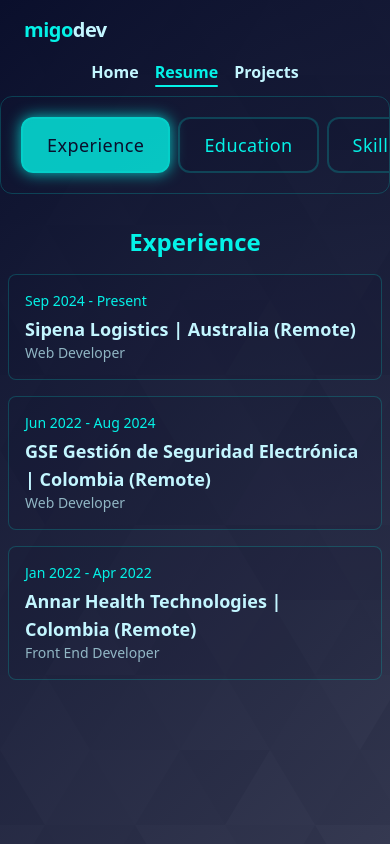
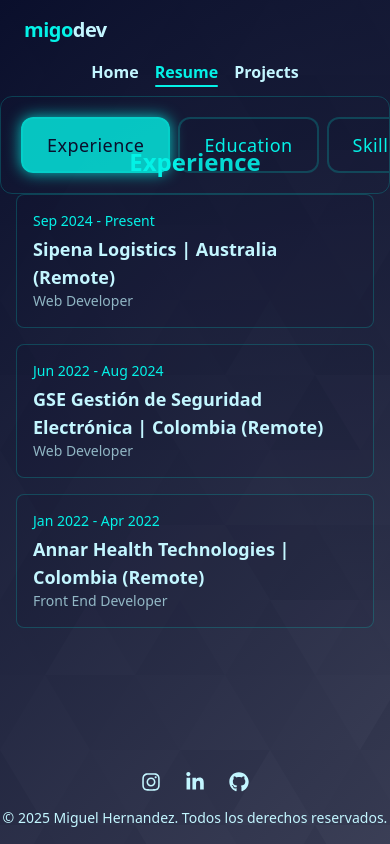
Before and after one commit to Migo1218/migodev, a Next.js app: page /resume in a window 390 px wide. Shown: the top 844 px of the page. Built offline with nearby package versions, Linux system fonts and the light colour scheme.

Commit message:
fix: Update ResumeTabs layout for better responsiveness and mobile support

```diff
--- a/src/components/ResumeTabs.tsx
+++ b/src/components/ResumeTabs.tsx
@@ -216,10 +216,10 @@
   );
 
   return (
-    <section className="min-h-screen text-light flex items-center justify-center md:p-6 md:p-24 mt-16">
+    <section className="max-h-[calc(100vh-10rem)] text-light flex items-center justify-center md:p-24 md:mt-30 mt-16">
       <div className="w-full max-w-7xl h-[calc(100vh-4rem)] md:h-fit flex flex-col md:flex-row gap-8">
         {/* Tabs */}
-
+        {/* MOBILE */}
         <div className="md:hidden sticky top-24 z-40 w-full">
           <motion.div
             style={{ background: mobileBg, backdropFilter: mobileBlur }}
@@ -236,8 +236,8 @@
           </motion.div>
         </div>
 
-        {/* ✅ DESKTOP */}
-        <div className="hidden md:flex flex-col gap-4 w-1/3 max-h-[calc(100vh-8rem)] sticky top-24 overflow-y-auto">
+        {/* DESKTOP */}
+        <div className="hidden  md:flex flex-col gap-4 w-1/3 max-h-[calc(100vh-8rem)] sticky top-24 overflow-y-auto">
           {tabs.map((tab) => (
             <TabButton
               key={tab}
@@ -248,8 +248,7 @@
           ))}
         </div>
 
-        {/* Contenido - para que haga scroll en las dos vistas */}
-        <div className="w-full md:w-2/3 overflow-y-auto space-y-4 px-2 md:px-6">
+        <div className="w-full md:min-h-[calc(100vh-20rem)] md:w-2/3 overflow-y-auto space-y-4 px-4 md:px-6">
           <h2 className="text-2xl md:text-3xl font-bold text-accent text-center md:text-left">
             {activeTab}
           </h2>
```
